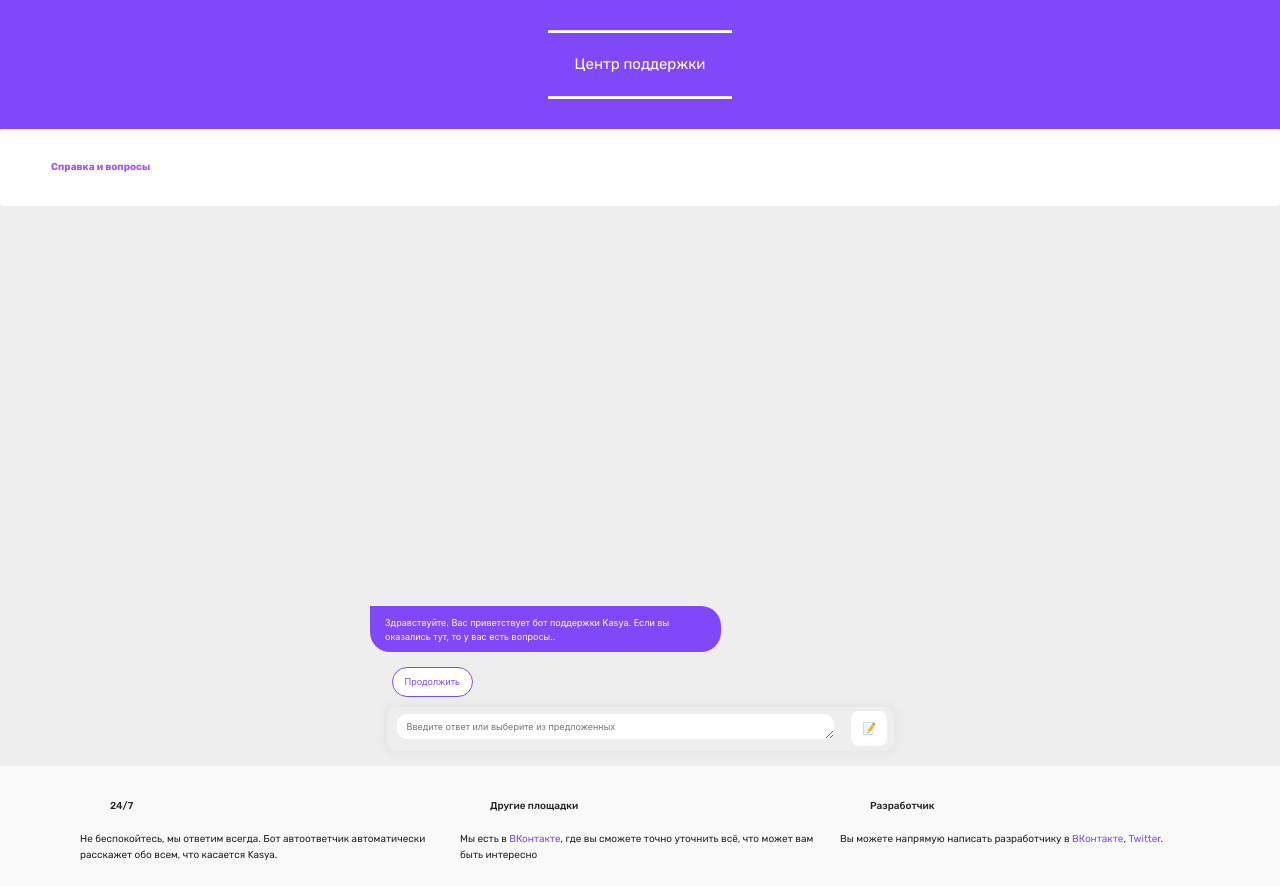
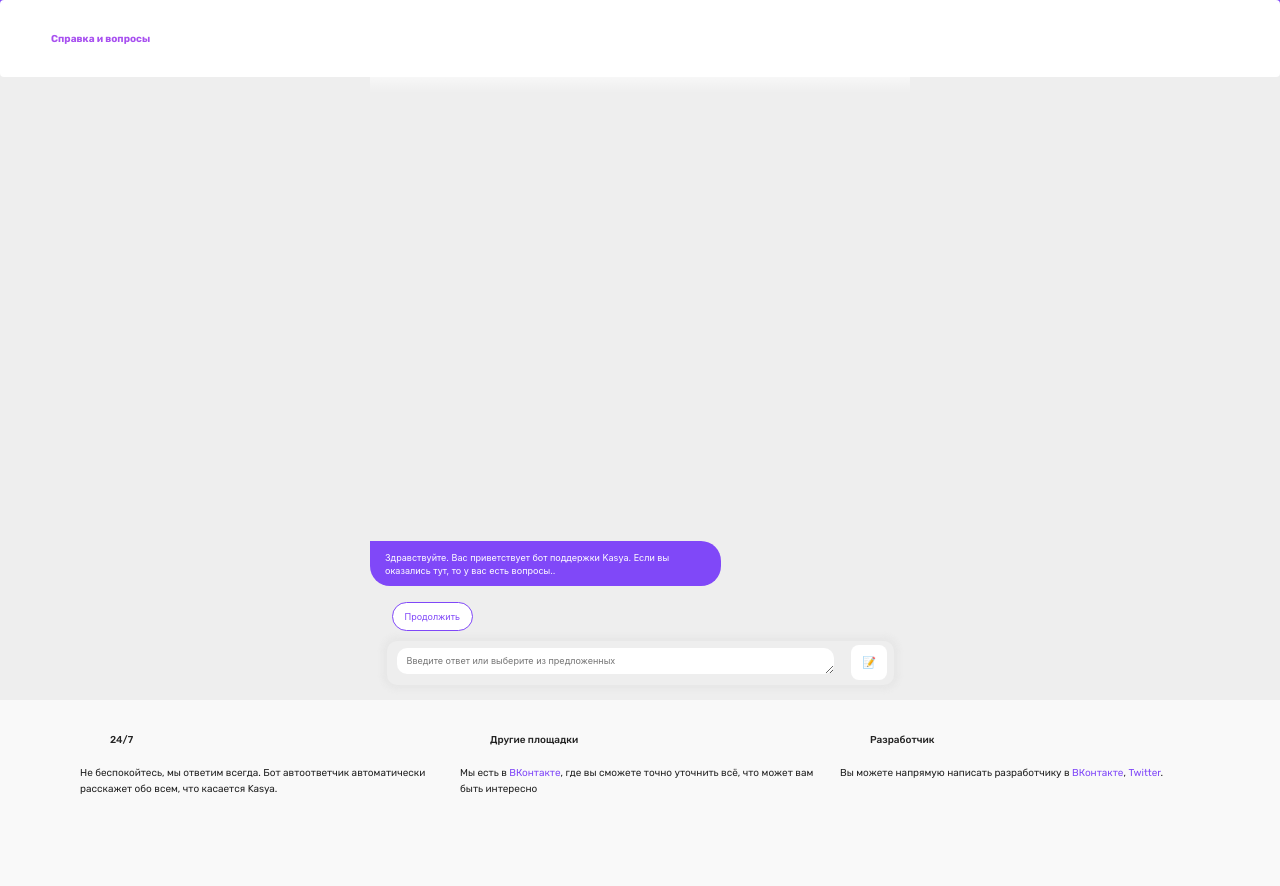
Before and after one commit to kasyateam/kasyateam, a plain HTML site: page support.html in a window 1280 px wide. Shown: the top 886 px of the page. Drawn offline with nearby package versions, Linux system fonts and the light colour scheme; a script that the page names is missing.

Commit message:
Update support.html

```diff
--- a/support.html
+++ b/support.html
@@ -28,16 +28,6 @@
 <body>
   <div id="get_info" style="display:none;"></div>
 
-<section class="section article content10 cid-suULBmgpXa" id="content10-1z">
-    <div class="container">
-        <div class="inner-container" style="width: 66%;">
-            <hr class="line" style="width: 25%;">
-            <div class="section-text align-center white fonts-style display-5">Центр поддержки</div>
-            <hr class="line" style="width: 25%;">
-        </div>
-    </div>
-</section>
-
   <section class="menu cid-suTCM9DccV" once="menu" id="menu1-3">
     <nav class="navbar navbar-expand beta-menu navbar-dropdown align-items-center navbar-toggleable-sm">
         <button class="navbar-toggler navbar-toggler-right" type="button" data-toggle="collapse" data-target="#navbarSupportedContent" aria-controls="navbarSupportedContent" aria-expanded="false" aria-label="Toggle navigation">
@@ -49,6 +39,15 @@
         </div>
     </nav>
 </section>
+
+<section class="section article content10 cid-suULBmgpXa" id="content10-1z">
+    <div class="container">
+        <div class="inner-container" style="width: 66%;">
+            <hr class="line" style="width: 25%;">
+        </div>
+    </div>
+</section>
+
 	<section id="demo">
 	    <div class="vertical-align">
 	        <div class="container">
```
